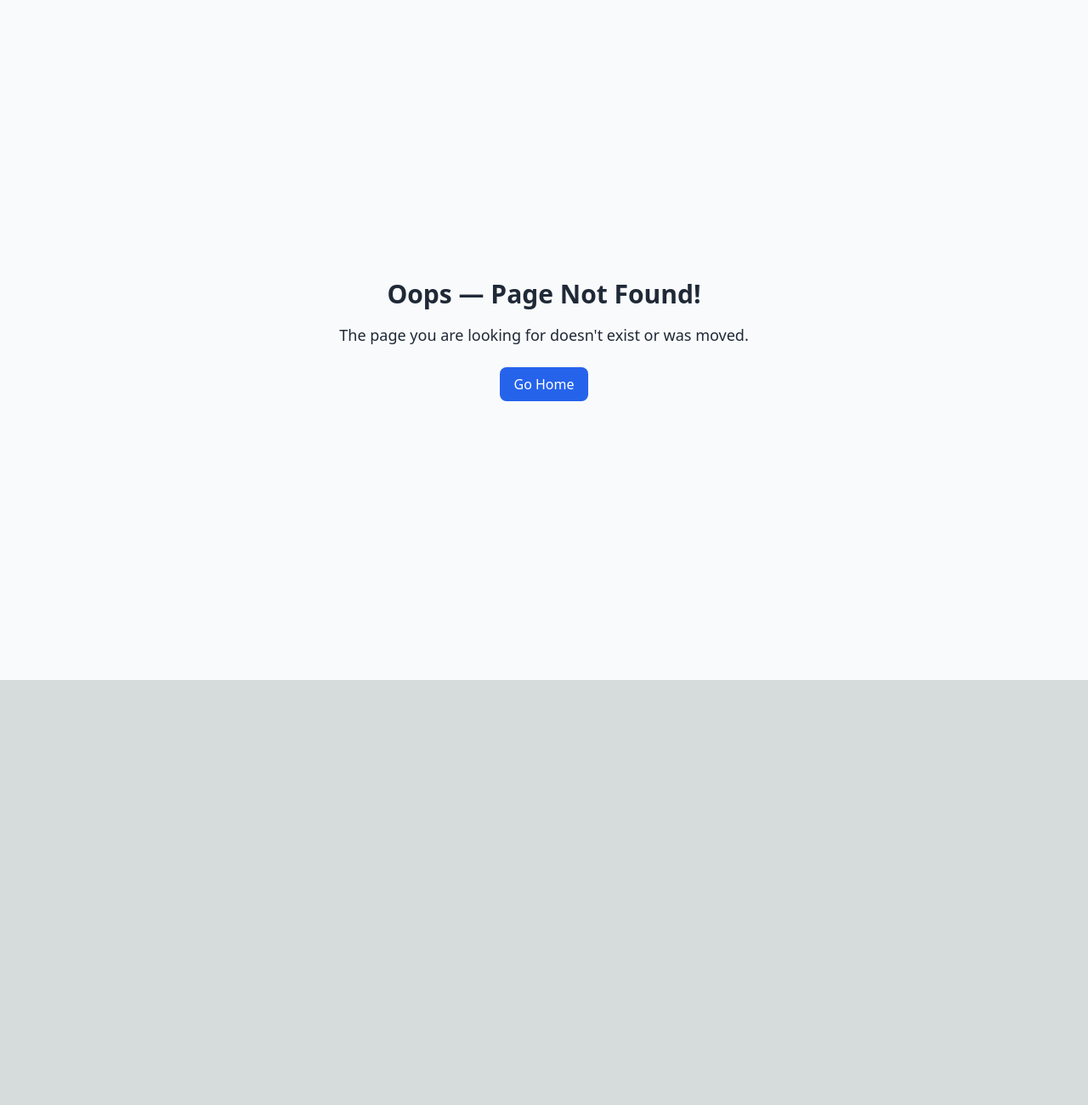
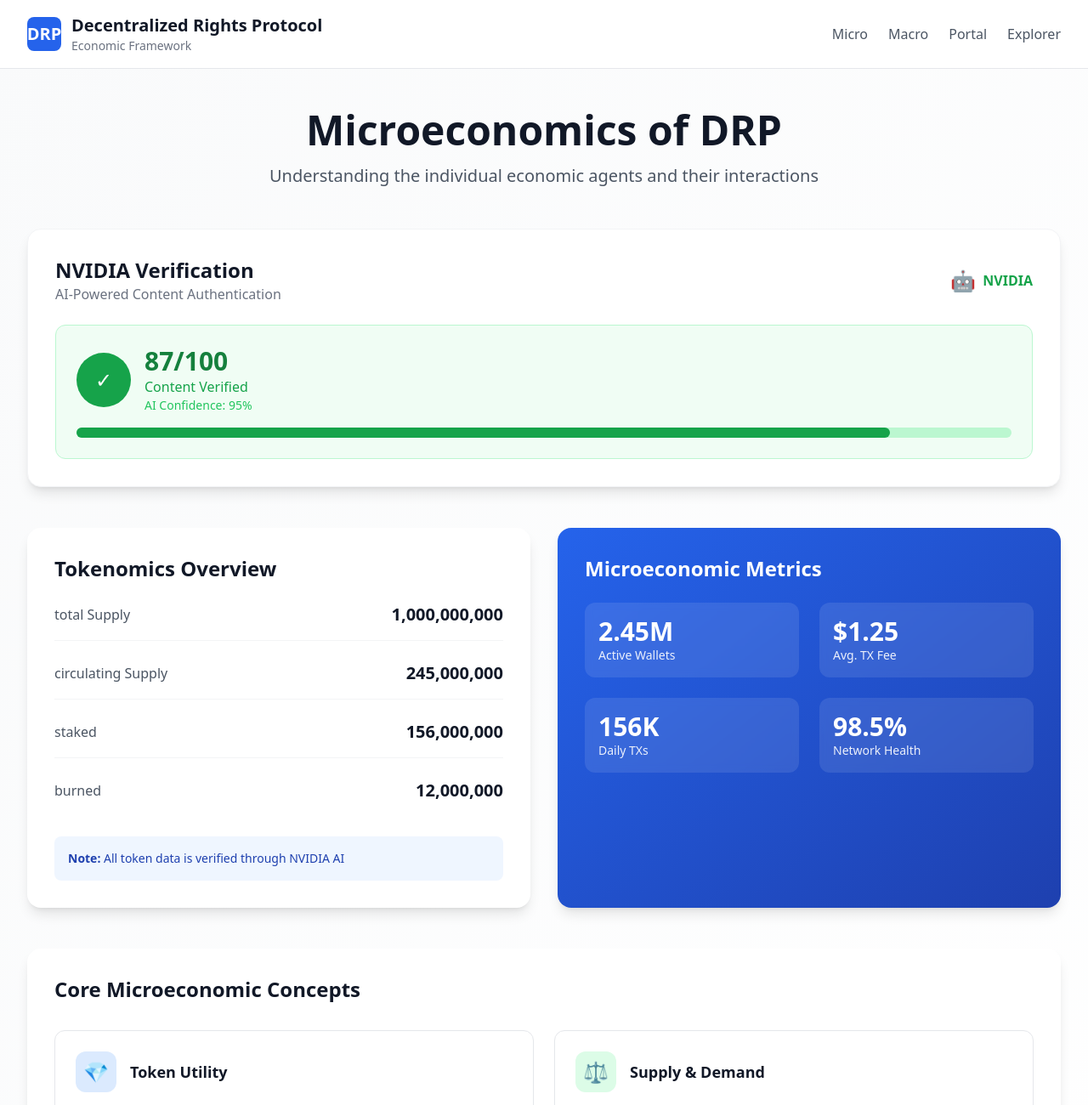
Before and after one commit to NeonTechno/Dr-Website, a Next.js app: page /economics/micro in a window 1280 px wide. Before the commit this address had no page. Shown: the top 1300 px of the page at 85% size. Before the commit the page ends 800 px from the top, so only its background shows below. Built offline with nearby package versions, Linux system fonts and the light colour scheme.

Commit message:
feat: add micro economics page with NVIDIA verification

```diff
--- /dev/null
+++ b/app/economics/micro/page.tsx
@@ -0,0 +1,190 @@
+'use client';
+
+import { useState, useEffect } from 'react';
+
+export default function MicroEconomicsPage() {
+  const [isVerified, setIsVerified] = useState<boolean | null>(null);
+  const [verificationScore, setVerificationScore] = useState<number>(0);
+  const [isLoading, setIsLoading] = useState(true);
+
+  // Simulate NVIDIA verification
+  useEffect(() => {
+    const verifyWithNVIDIA = async () => {
+      try {
+        const mockResponse = {
+          verified: true,
+          score: 87,
+          confidence: 0.95,
+        };
+
+        setIsVerified(mockResponse.verified);
+        setVerificationScore(mockResponse.score);
+        setIsLoading(false);
+      } catch (error) {
+        console.error('Verification failed:', error);
+        setIsVerified(false);
+        setIsLoading(false);
+      }
+    };
+
+    verifyWithNVIDIA();
+  }, []);
+
+  const microConcepts = [
+    {
+      title: 'Token Utility',
+      description: 'Understanding the value and function of $RIGHTS and $DeRi tokens',
+      icon: '💎',
+      color: 'blue',
+    },
+    {
+      title: 'Supply & Demand',
+      description: 'How token distribution affects economic equilibrium',
+      icon: '⚖️',
+      color: 'green',
+    },
+    {
+      title: 'Transaction Costs',
+      description: 'Analyzing gas fees and post-quantum crypto efficiency',
+      icon: '⛽',
+      color: 'purple',
+    },
+    {
+      title: 'Incentive Mechanisms',
+      description: 'Reward structures for proof submission and verification',
+      icon: '🎯',
+      color: 'orange',
+    },
+  ];
+
+  const tokenomicsData = {
+    totalSupply: '1,000,000,000',
+    circulatingSupply: '245,000,000',
+    staked: '156,000,000',
+    burned: '12,000,000',
+  };
+
+  return (
+    <div className="space-y-12">
+      <div className="text-center">
+        <h1 className="text-5xl font-bold text-gray-900 mb-4">
+          Microeconomics of DRP
+        </h1>
+        <p className="text-xl text-gray-600 max-w-3xl mx-auto">
+          Understanding the individual economic agents and their interactions
+        </p>
+      </div>
+
+      <div className="bg-white rounded-2xl shadow-lg p-8 border border-gray-100">
+        <div className="flex items-center justify-between mb-6">
+          <div>
+            <h2 className="text-2xl font-bold text-gray-900">NVIDIA Verification</h2>
+            <p className="text-gray-500">AI-Powered Content Authentication</p>
+          </div>
+          <div className="flex items-center gap-2">
+            <span className="text-2xl">🤖</span>
+            <span className="font-bold text-green-600">NVIDIA</span>
+          </div>
+        </div>
+
+        {isLoading ? (
+          <div className="flex items-center justify-center py-8">
+            <div className="animate-spin rounded-full h-12 w-12 border-b-2 border-blue-600"></div>
+          </div>
+        ) : isVerified ? (
+          <div className="bg-green-50 rounded-xl p-6 border border-green-200">
+            <div className="flex items-center gap-4">
+              <div className="w-16 h-16 bg-green-600 rounded-full flex items-center justify-center">
+                <span className="text-white text-2xl">✓</span>
+              </div>
+              <div>
+                <div className="text-3xl font-bold text-green-700">{verificationScore}/100</div>
+                <div className="text-green-600 font-medium">Content Verified</div>
+                <div className="text-sm text-green-500">AI Confidence: 95%</div>
+              </div>
+            </div>
+            <div className="mt-4">
+              <div className="w-full bg-green-200 rounded-full h-3">
+                <div className="bg-green-600 h-3 rounded-full" style={{ width: verificationScore + '%' }}></div>
+              </div>
+            </div>
+          </div>
+        ) : (
+          <div className="bg-red-50 rounded-xl p-6 border border-red-200">
+            <div className="text-red-600 text-center">
+              <span className="text-2xl">✗</span>
+              <p className="font-medium mt-2">Verification Failed</p>
+            </div>
+          </div>
+        )}
+      </div>
+
+      <div className="grid grid-cols-1 lg:grid-cols-2 gap-8">
+        <div className="bg-white rounded-2xl shadow-lg p-8">
+          <h2 className="text-2xl font-bold text-gray-900 mb-6">Tokenomics Overview</h2>
+          <div className="space-y-6">
+            {Object.entries(tokenomicsData).map(([key, value]) => (
+              <div key={key} className="border-b border-gray-100 pb-4 last:border-0">
+                <div className="flex justify-between items-center">
+                  <span className="text-gray-600 font-medium">
+                    {key.replace(/([A-Z])/g, ' $1').replace(/^ /, '')}
+                  </span>
+                  <span className="text-xl font-bold text-gray-900">{value}</span>
+                </div>
+              </div>
+            ))}
+          </div>
+          <div className="mt-6 p-4 bg-blue-50 rounded-lg">
+            <p className="text-blue-800 text-sm">
+              <strong>Note:</strong> All token data is verified through NVIDIA AI
+            </p>
+          </div>
+        </div>
+
+        <div className="bg-gradient-to-br from-blue-600 to-blue-800 rounded-2xl shadow-lg p-8 text-white">
+          <h2 className="text-2xl font-bold mb-6">Microeconomic Metrics</h2>
+          <div className="grid grid-cols-2 gap-6">
+            <div className="bg-white/10 rounded-xl p-4 backdrop-blur-sm">
+              <div className="text-3xl font-bold">2.45M</div>
+              <div className="text-sm opacity-90">Active Wallets</div>
+            </div>
+            <div className="bg-white/10 rounded-xl p-4 backdrop-blur-sm">
+              <div className="text-3xl font-bold">$1.25</div>
+              <div className="text-sm opacity-90">Avg. TX Fee</div>
+            </div>
+            <div className="bg-white/10 rounded-xl p-4 backdrop-blur-sm">
+              <div className="text-3xl font-bold">156K</div>
+              <div className="text-sm opacity-90">Daily TXs</div>
+            </div>
+            <div className="bg-white/10 rounded-xl p-4 backdrop-blur-sm">
+              <div className="text-3xl font-bold">98.5%</div>
+              <div className="text-sm opacity-90">Network Health</div>
+            </div>
+          </div>
+        </div>
+      </div>
+
+      <div className="bg-white rounded-2xl shadow-lg p-8">
+        <h2 className="text-2xl font-bold text-gray-900 mb-8">Core Microeconomic Concepts</h2>
+        <div className="grid grid-cols-1 md:grid-cols-2 gap-6">
+          {microConcepts.map((concept) => (
+            <div key={concept.title} className="border border-gray-200 rounded-xl p-6 hover:shadow-md transition-shadow">
+              <div className="flex items-center gap-4 mb-4">
+                <div className={"w-12 h-12 bg-" + concept.color + "-100 rounded-xl flex items-center justify-center"}>
+                  <span className="text-2xl">{concept.icon}</span>
+                </div>
+                <div>
+                  <h3 className="text-lg font-bold text-gray-900">{concept.title}</h3>
+                </div>
+              </div>
+              <p className="text-gray-600">{concept.description}</p>
+              <button className="mt-4 text-blue-600 font-medium hover:text-blue-700 transition-colors">
+                Learn more →
+              </button>
+            </div>
+          ))}
+        </div>
+      </div>
+    </div>
+  );
+}
```
